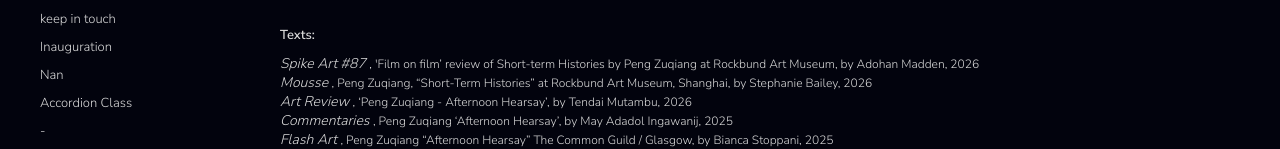
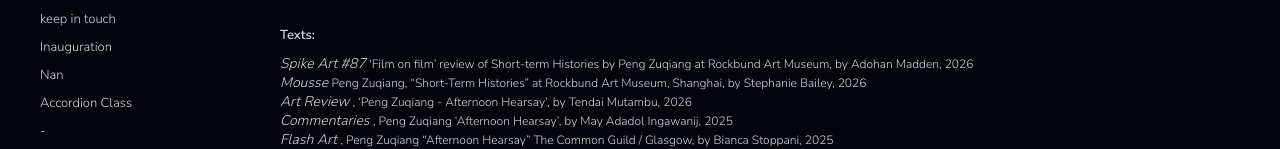
Before and after one commit to JAWeiss89/zuqiangPortfolioReact, a React (Create React App) app: page /info in a window 1280 px wide. Shown: the part 282-431 px from the top of the page. Built offline with nearby package versions, Linux system fonts and the light colour scheme.

Commit message:
Update Info.js

```diff
--- a/src/Info.js
+++ b/src/Info.js
@@ -27,7 +27,7 @@ const Info = ({hideNav}) => {
           <em>Spike Art #87</em>
         </a>{' '}
         <span style={{ fontSize: '12px'  }}>
-             , 'Film on film’ review of Short-term Histories by Peng Zuqiang at Rockbund Art Museum, by Adohan Madden, 2026
+              'Film on film’ review of Short-term Histories by Peng Zuqiang at Rockbund Art Museum, by Adohan Madden, 2026
         </span>
       </p>
               <p style={{margin: 0, fontSize: '14px', whiteSpace: 'nowrap' }}>
@@ -39,7 +39,7 @@ const Info = ({hideNav}) => {
           <em>Mousse</em>
         </a>{' '}
         <span style={{ fontSize: '12px'  }}>
-             , Peng Zuqiang, “Short-Term Histories” at Rockbund Art Museum, Shanghai, by Stephanie Bailey, 2026
+              Peng Zuqiang, “Short-Term Histories” at Rockbund Art Museum, Shanghai, by Stephanie Bailey, 2026
         </span>
       </p>
                <p style={{margin: 0, fontSize: '14px', whiteSpace: 'nowrap' }}>
```
